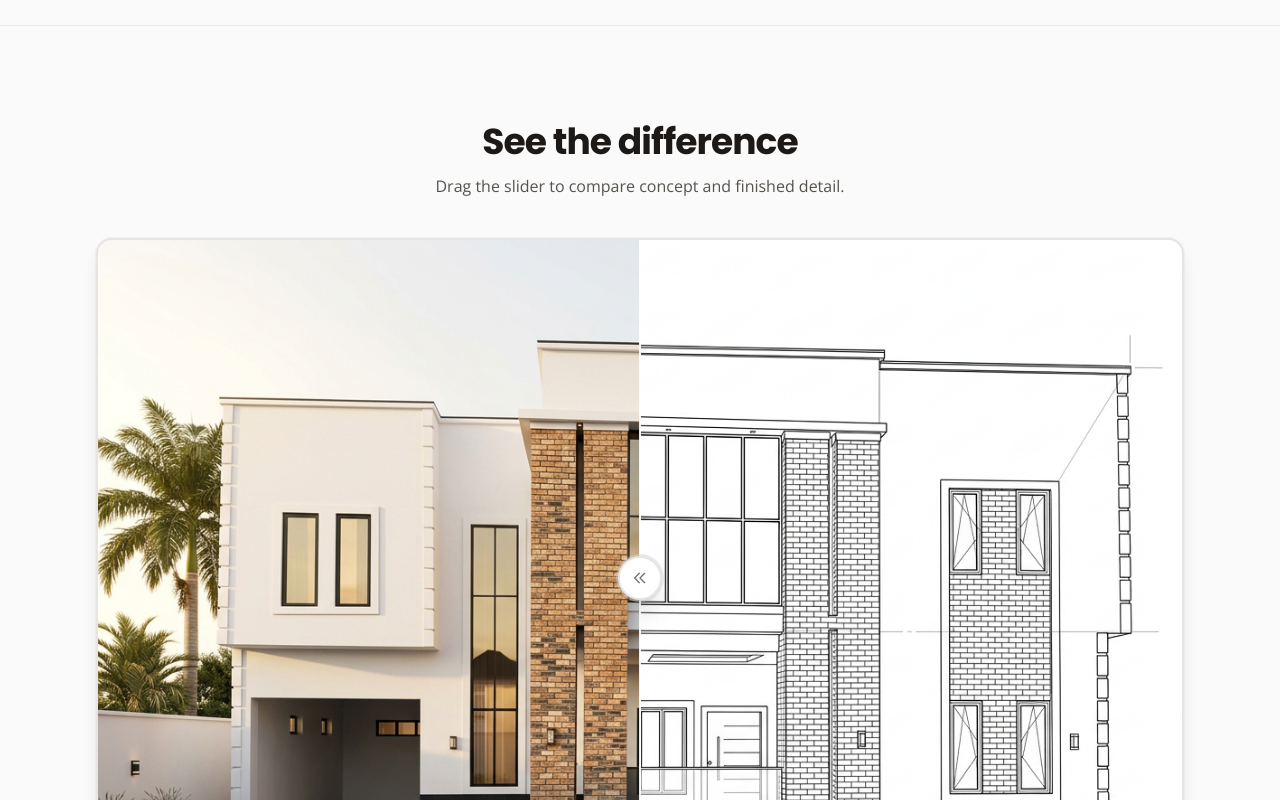
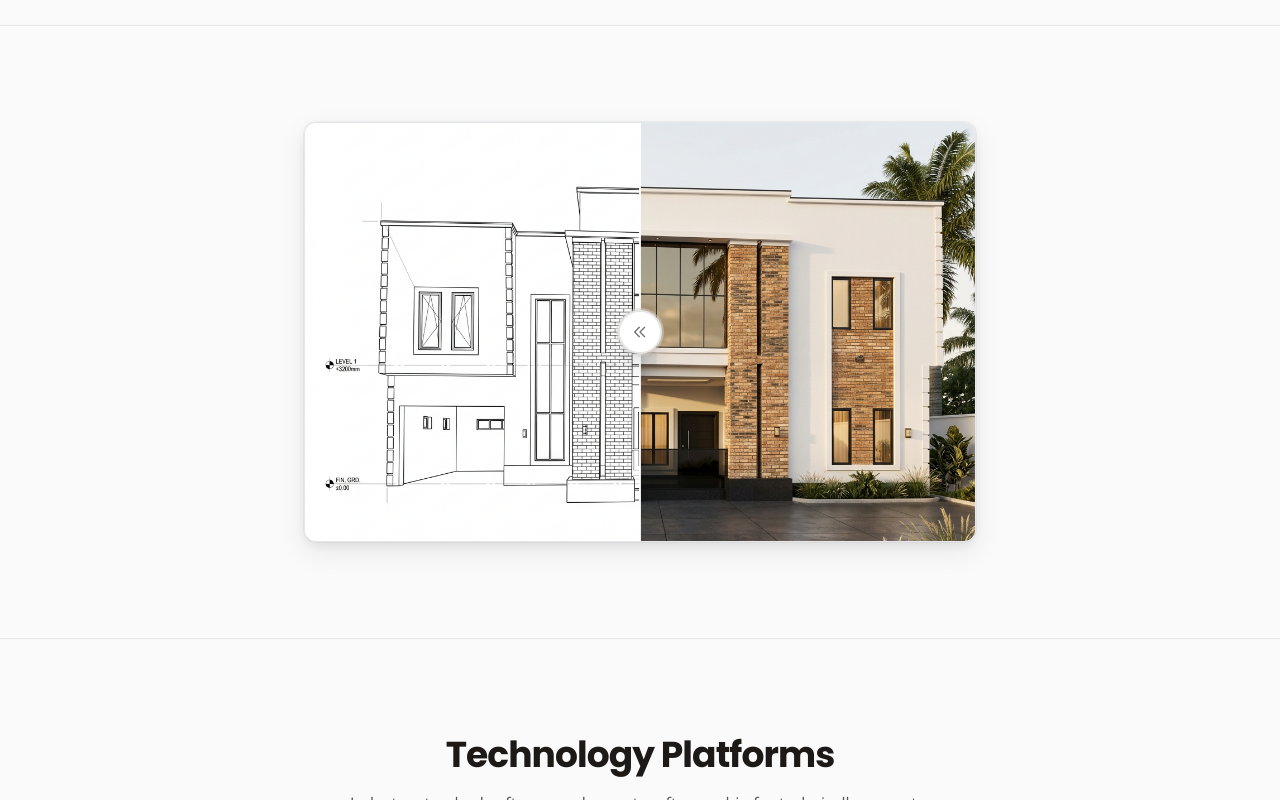
Before and after one commit to SteveeOreo/Stevesketchbuildings, a React (Vite) app in the folder Stevesketchbuildings/: page / in a window 1280 px wide. Shown: the part 1260-2060 px from the top of the page. Built offline with nearby package versions, Linux system fonts and the light colour scheme.

Commit message:
restyled the before and after to correctlly display before, then after , instead of the previous after and before

```diff
--- a/Stevesketchbuildings/src/components/BeforeAfterSlider.jsx
+++ b/Stevesketchbuildings/src/components/BeforeAfterSlider.jsx
@@ -1,7 +1,7 @@
 import React, { useState, useRef, useCallback, useEffect } from "react";
 
-const IMAGE_BEFORE = "/images/DragToRevealPics/Dragtorevealhalf1.png";
-const IMAGE_AFTER = "/images/DragToRevealPics/Dragtorevealhalf2.png";
+const IMAGE_BEFORE = "/images/DragToRevealPics/DragtorevealhalfBefore.png";
+const IMAGE_AFTER = "/images/DragToRevealPics/DragtorevealhalfAfter.png";
 
 const BeforeAfterSlider = () => {
   const [position, setPosition] = useState(50);
@@ -67,29 +67,25 @@ const BeforeAfterSlider = () => {
       aria-label="Before and after comparison"
     >
       <div className="section-container">
-        <div className="mx-auto max-w-4xl text-center mb-8 md:mb-10">
-          <h2 className="section-heading">See the difference</h2>
-          <p className="mt-3 text-stone-600 text-sm md:text-base max-w-xl mx-auto">
-            Drag the slider to compare concept and finished detail.
-          </p>
-        </div>
-
         <div
           ref={containerRef}
-          className="relative w-full mx-auto rounded-2xl overflow-hidden select-none touch-none border-2 border-stone-200 shadow-lg ring-1 ring-stone-200/50 bg-stone-100"
-          style={{ aspectRatio: "16/10" }}
+          className="relative w-full mx-auto max-w-2xl rounded-xl overflow-hidden select-none border border-neutral-border bg-stone-100 ring-1 ring-stone-200/50 ring-offset-2 ring-offset-neutral-paper"
+          style={{
+            aspectRatio: "16/10",
+            boxShadow: "0 0 0 1px rgba(0,0,0,0.04), 0 4px 12px rgba(0,0,0,0.06), 0 10px 28px rgba(0,0,0,0.08)",
+          }}
         >
-          {/* Base layer (before / left) */}
+          {/* Base layer: Before (left side) */}
           <div className="absolute inset-0">
             <img
               src={IMAGE_BEFORE}
-              alt="Before or concept view"
+              alt="Before"
               className="absolute inset-0 h-full w-full object-cover object-center"
               draggable={false}
             />
           </div>
 
-          {/* Reveal layer (after / right) - clipped by position */}
+          {/* Clipped layer: After (right side) */}
           <div
             className="absolute inset-0"
             style={{
@@ -99,7 +95,7 @@ const BeforeAfterSlider = () => {
           >
             <img
               src={IMAGE_AFTER}
-              alt="After or finished view"
+              alt="After"
               className="absolute inset-0 h-full w-full object-cover object-center"
               draggable={false}
             />
@@ -149,10 +145,6 @@ const BeforeAfterSlider = () => {
             </div>
           </div>
         </div>
-
-        <p className="mt-4 text-center text-xs text-stone-500">
-          Drag the handle or use arrow keys to compare.
-        </p>
       </div>
     </section>
   );
```
Also changed, not shown: Stevesketchbuildings/public/images/DragToRevealPics/DragtorevealhalfAfter.png (renamed from Stevesketchbuildings/public/images/DragToRevealPics/Dragtorevealhalf1.png), Stevesketchbuildings/public/images/DragToRevealPics/DragtorevealhalfBefore.png (renamed from Stevesketchbuildings/public/images/DragToRevealPics/Dragtorevealhalf2.png).
